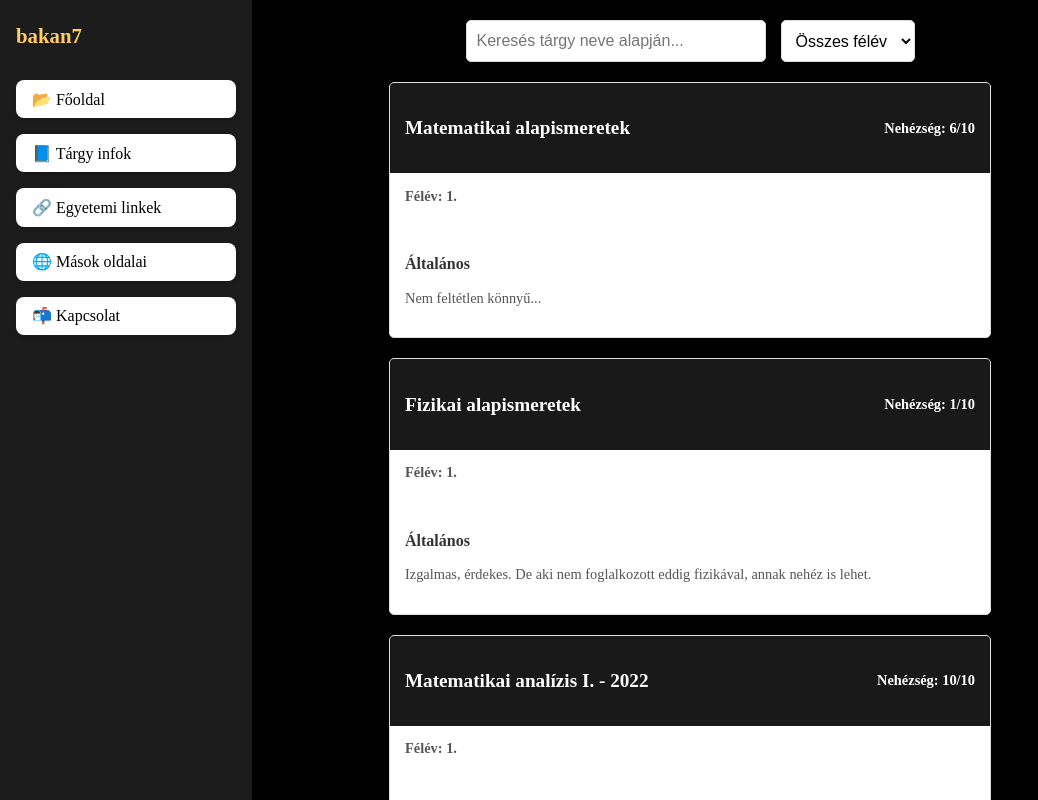
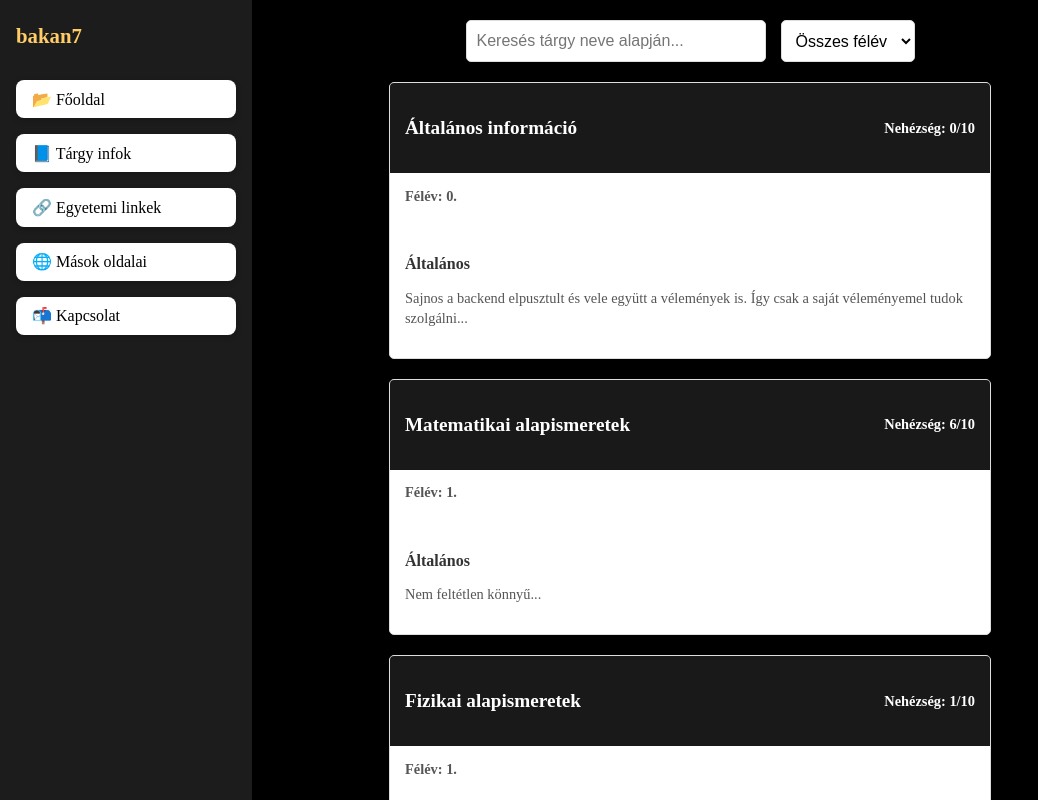
Before and after one commit to Andrssss/MyWebsite, a React (Vite) app: page /targy_info in a window 1280 px wide. Shown: the top 800 px of the page, without its empty margins (0-1038 px from the left). Built offline with nearby package versions, Linux system fonts and the light colour scheme.

Commit message:
rip backend

```diff
--- a/src/SubjectInfo.jsx
+++ b/src/SubjectInfo.jsx
@@ -4,6 +4,12 @@ import './SubjectInfo.css';
 
 
 const subjects = [
+  {
+    name: 'Általános információ',
+    difficulty: 0,
+    general: 'Sajnos a backend elpusztult és vele együtt a vélemények is. Így csak a saját véleményemel tudok szolgálni...',
+    semester: 0,
+  },
   {
     name: 'Matematikai alapismeretek',
     difficulty: 6,
```
